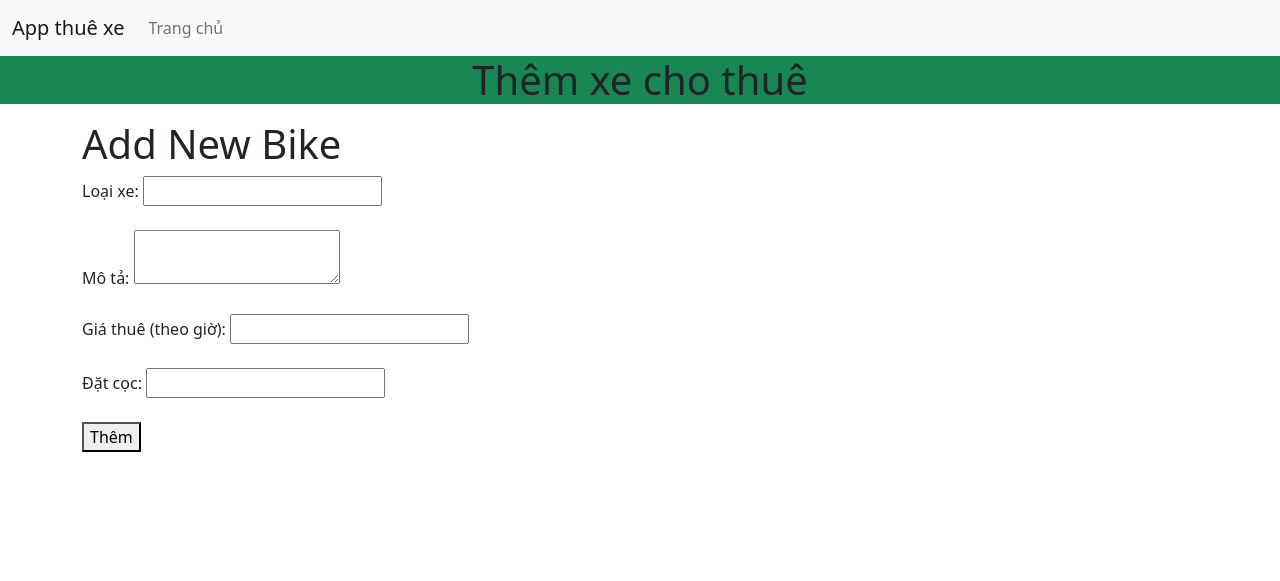
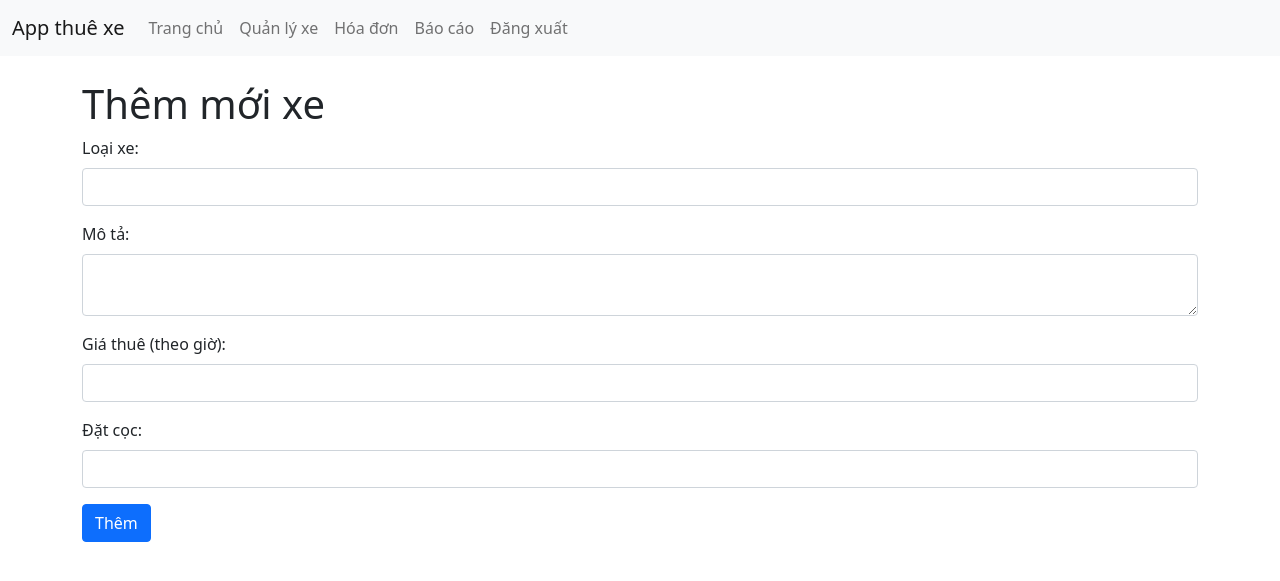
Before and after one commit to t0t0r0o/quanlyxe, a PHP site: page /add.php in a window 1280 px wide. Shown: the top 581 px of the page. Run offline with PHP 8.4, Linux system fonts and the light colour scheme; the visitor is signed in with stand-in values (Sample User, id 1).

Commit message:
push code

```diff
--- a/add.php
+++ b/add.php
@@ -1,3 +1,13 @@
+<?php
+// Kiểm tra xem người dùng có phải là nhân viên không
+session_start();
+if (!isset($_SESSION['user_id']) || $_SESSION['role'] !== 'manager') {
+    echo "Access denied. Only staff can access this page.";
+    exit();
+}
+
+?>
+
 <!DOCTYPE html>
 <html lang="en">
 
@@ -6,37 +16,67 @@
     <meta http-equiv="X-UA-Compatible" content="IE=edge">
     <meta name="viewport" content="width=device-width, initial-scale=1.0">
     <link href="https://cdn.jsdelivr.net/npm/bootstrap@5.0.2/dist/css/bootstrap.min.css" rel="stylesheet" integrity="sha384-EVSTQN3/azprG1Anm3QDgpJLIm9Nao0Yz1ztcQTwFspd3yD65VohhpuuCOmLASjC" crossorigin="anonymous">
-    <title>Document</title>
+    <title>Thêm mới xe</title>
 </head>
 
 <body>
 <?php include('menu.php')?>
-    <h2>
-        <p class="text-center fs-1 bg-success">Thêm xe cho thuê</p>
-    </h2>
-    <main class="container">
-        <h1>Add New Bike</h1>
-        <form action="add_bike.php" method="POST">
-            <label for="bike_type">Loại xe:</label>
-            <input type="text" id="bike_type" name="bike_type" required><br><br>
 
-            <label for="description">Mô tả:</label>
-            <textarea id="description" name="description" required></textarea><br><br>
+<main class="container mt-4">
+    <h1>Thêm mới xe</h1>
 
-            <label for="rental_price">Giá thuê (theo giờ):</label>
-            <input type="number" step="0.01" id="rental_price" name="rental_price" required><br><br>
+    <?php
+    // Kết nối đến cơ sở dữ liệu
+    $conn = mysqli_connect('localhost', 'root', 'Tru*ng0512', 'quanlyxe', '3306');
+    if (!$conn) {
+        die("Kết nối không thành công: " . mysqli_connect_error());
+    }
 
-            <label for="deposit">Đặt cọc:</label>
-            <input type="number" step="0.01" id="deposit" name="deposit" required><br><br>
+    // Xử lý khi người dùng gửi biểu mẫu
+    if ($_SERVER["REQUEST_METHOD"] == "POST") {
+        $bike_type = mysqli_real_escape_string($conn, $_POST['bike_type']);
+        $description = mysqli_real_escape_string($conn, $_POST['description']);
+        $rental_price = mysqli_real_escape_string($conn, $_POST['rental_price']);
+        $deposit = mysqli_real_escape_string($conn, $_POST['deposit']);
 
-            <button type="submit">Thêm</button>
-        </form>
+        // Truy vấn để thêm xe mới
+        $sql = "INSERT INTO bikes (bike_type, description, rental_price, deposit) VALUES ('$bike_type', '$description', '$rental_price', '$deposit')";
 
-    </main>
+        if (mysqli_query($conn, $sql)) {
+            echo "<div class='alert alert-success'>Xe đã được thêm thành công!</div>";
+        } else {
+            echo "<div class='alert alert-danger'>Lỗi: " . mysqli_error($conn) . "</div>";
+        }
+    }
+    ?>
 
+    <form action="add_bike.php" method="POST">
+        <div class="mb-3">
+            <label for="bike_type" class="form-label">Loại xe:</label>
+            <input type="text" id="bike_type" name="bike_type" class="form-control" required>
+        </div>
 
-    <script src="https://cdn.jsdelivr.net/npm/@popperjs/core@2.9.2/dist/umd/popper.min.js" integrity="sha384-IQsoLXl5PILFhosVNubq5LC7Qb9DXgDA9i+tQ8Zj3iwWAwPtgFTxbJ8NT4GN1R8p" crossorigin="anonymous"></script>
-    <script src="https://cdn.jsdelivr.net/npm/bootstrap@5.0.2/dist/js/bootstrap.min.js" integrity="sha384-cVKIPhGWiC2Al4u+LWgxfKTRIcfu0JTxR+EQDz/bgldoEyl4H0zUF0QKbrJ0EcQF" crossorigin="anonymous"></script>
+        <div class="mb-3">
+            <label for="description" class="form-label">Mô tả:</label>
+            <textarea id="description" name="description" class="form-control" required></textarea>
+        </div>
+
+        <div class="mb-3">
+            <label for="rental_price" class="form-label">Giá thuê (theo giờ):</label>
+            <input type="number" step="0.01" id="rental_price" name="rental_price" class="form-control" required>
+        </div>
+
+        <div class="mb-3">
+            <label for="deposit" class="form-label">Đặt cọc:</label>
+            <input type="number" step="0.01" id="deposit" name="deposit" class="form-control" required>
+        </div>
+
+        <button type="submit" class="btn btn-primary">Thêm</button>
+    </form>
+</main>
+
+<script src="https://cdn.jsdelivr.net/npm/@popperjs/core@2.9.2/dist/umd/popper.min.js" integrity="sha384-IQsoLXl5PILFhosVNubq5LC7Qb9DXgDA9i+tQ8Zj3iwWAwPtgFTxbJ8NT4GN1R8p" crossorigin="anonymous"></script>
+<script src="https://cdn.jsdelivr.net/npm/bootstrap@5.0.2/dist/js/bootstrap.min.js" integrity="sha384-cVKIPhGWiC2Al4u+LWgxfKTRIcfu0JTxR+EQDz/bgldoEyl4H0zUF0QKbrJ0EcQF" crossorigin="anonymous"></script>
 </body>
 
 </html>
--- a/confirm_orders.php
+++ b/confirm_orders.php
@@ -26,6 +26,7 @@ $sql = "SELECT rentals.rental_id, rentals.user_id, rentals.bike_id, rentals.docu
         JOIN users ON rentals.user_id = users.user_id
         JOIN bikes ON rentals.bike_id = bikes.bike_id
         WHERE rentals.status = 'ongoing'";
+
 $result = $conn->query($sql);
 ?>
 
--- a/index.php
+++ b/index.php
@@ -1,5 +1,4 @@
 <?php
-session_start();
 
 // Kết nối đến cơ sở dữ liệu
 $servername = "localhost";
--- a/menu.php
+++ b/menu.php
@@ -2,6 +2,8 @@
 session_start(); // Bắt đầu phiên làm việc
 // Giả sử bạn đã lưu vai trò người dùng trong session
 $userRole = $_SESSION['role'] ?? 'customer'; // Mặc định là customer nếu không có vai trò
+
+error_reporting(0);
 ?>
 
 <!DOCTYPE html>
@@ -41,6 +43,9 @@ $userRole = $_SESSION['role'] ?? 'customer'; // Mặc định là customer nếu
                         </li>
                     <?php elseif ($userRole == 'manager'): ?>
                         <li class="nav-item">
+                            <a class="nav-link" href="/quanlyxe.php">Quản lý xe</a>
+                        </li>
+                        <li class="nav-item">
                             <a class="nav-link" href="/invoice.php">Hóa đơn</a>
                         </li>
                         <li class="nav-item">
```
Also changed, not shown: add_bike.php (+7 -0 lines), delete_bike.php (+8 -1 lines), edit.php (+13 -3 lines), edit_bike.php (+8 -1 lines), quanlyxe.php (+22 -15 lines).
